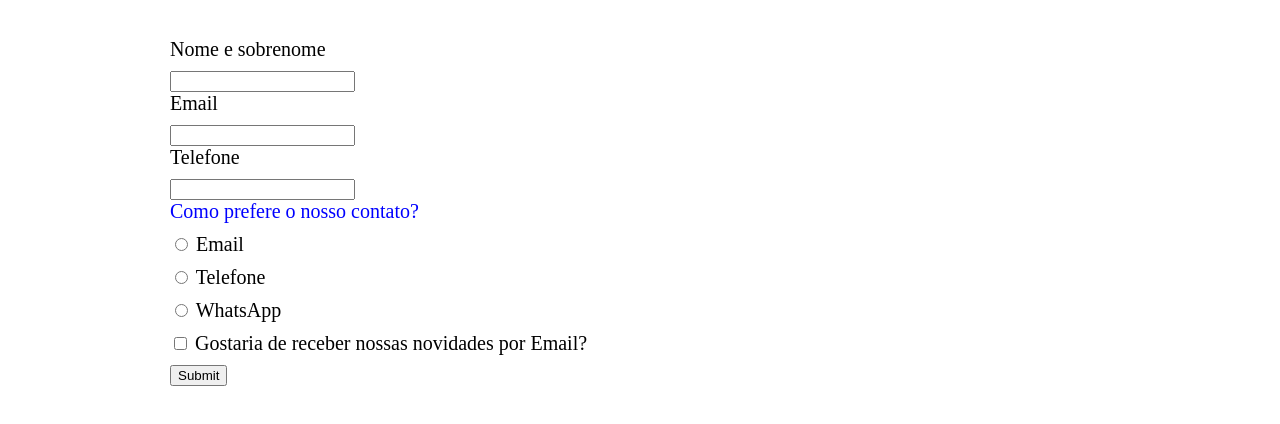
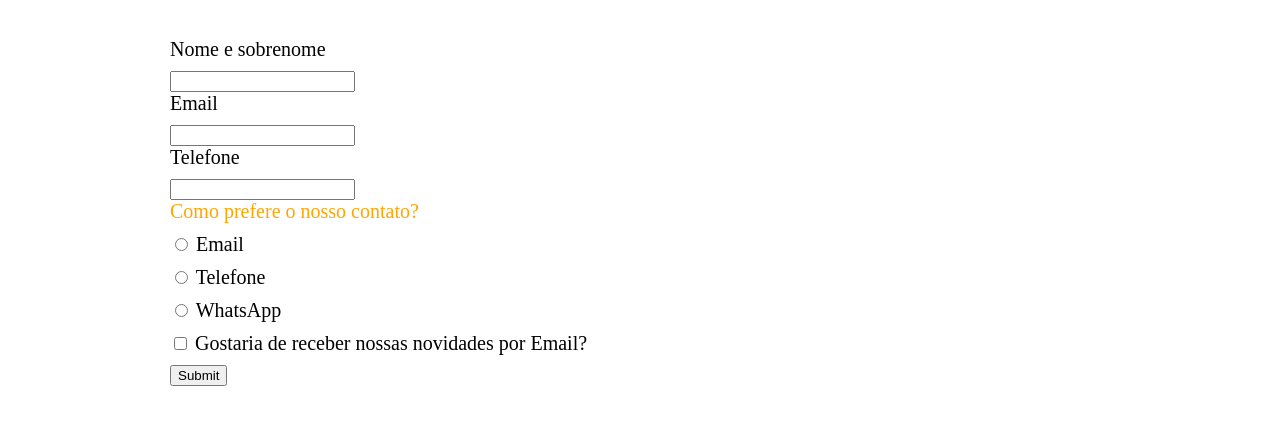
Before and after one commit to Garotosaiyajin968/BarbeariaAlura, a plain HTML site: page contato.html in a window 1280 px wide. Shown: the part 351-775 px from the top of the page. Drawn offline with Linux system fonts and the light colour scheme.

Commit message:
Update style.css

```diff
--- a/style.css
+++ b/style.css
@@ -86,3 +86,7 @@ p {
 form p {
     color: blue;
 }
+
+p.teste {
+    color: orange;
+}
```
